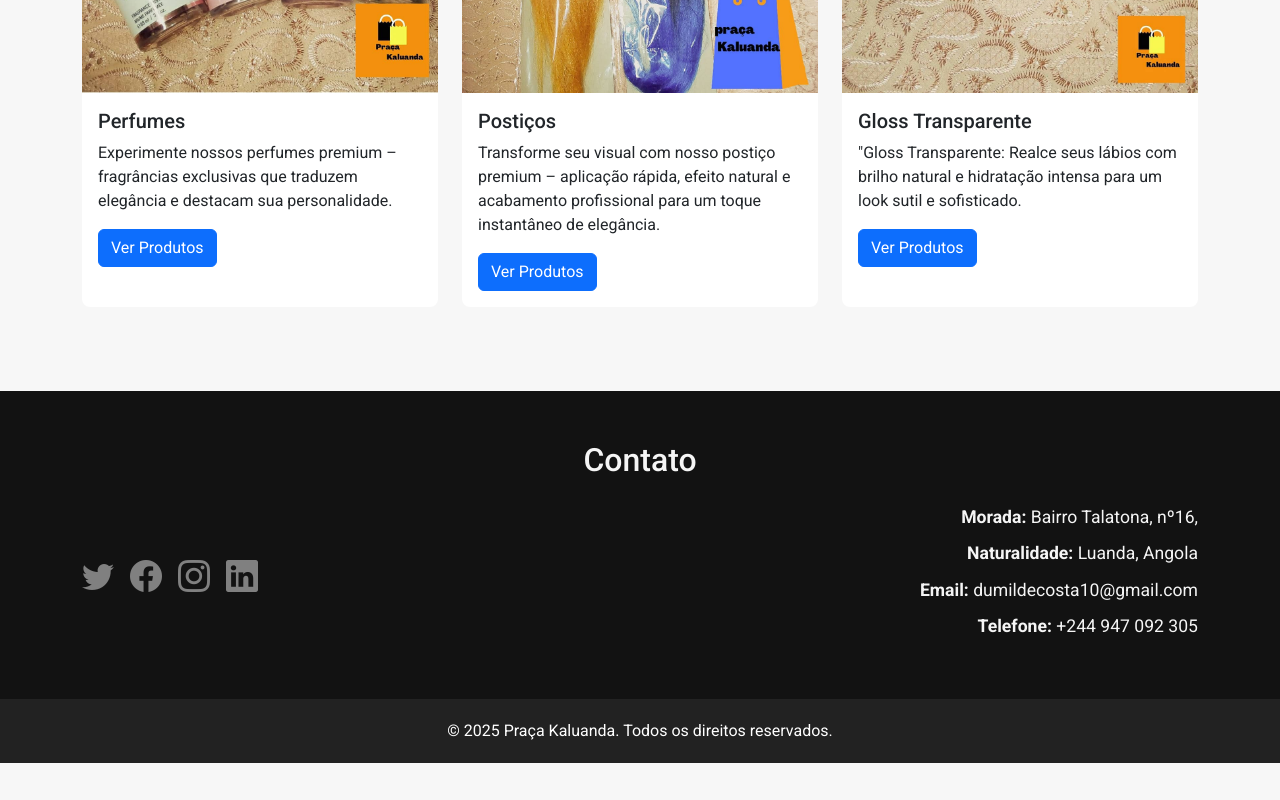
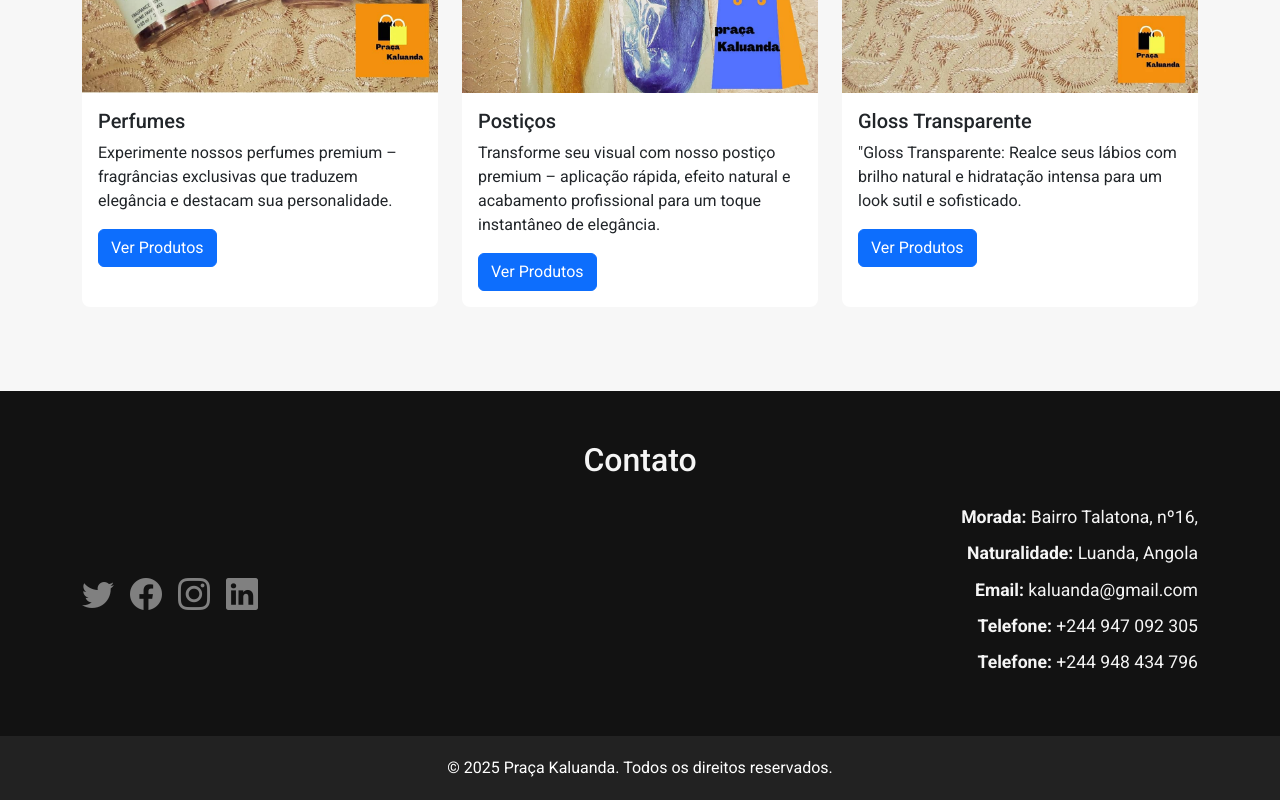
Before and after one commit to DumildeCosta/Praca-Kaluanda, a plain HTML site: page index.html in a window 1280 px wide. Shown: the part 1141-1941 px from the top of the page. Before the commit the page ends 1904 px from the top, so only its background shows below. Drawn offline with nearby package versions, Linux system fonts and the light colour scheme.

Commit message:
Update index.html

```diff
--- a/index.html
+++ b/index.html
@@ -101,8 +101,9 @@
             <ul class="contact-info list-unstyled text-end">
               <li><strong>Morada:</strong> Bairro Talatona, nº16,</li>
               <li><strong>Naturalidade:</strong> Luanda, Angola</li>
-              <li><strong>Email:</strong> dumildecosta10@gmail.com</li>
+              <li><strong>Email:</strong> kaluanda@gmail.com</li>
               <li><strong>Telefone:</strong> +244 947 092 305</li>
+              <li><strong>Telefone:</strong> +244 948 434 796</li>
             </ul>
           </div>
         </div>
```
